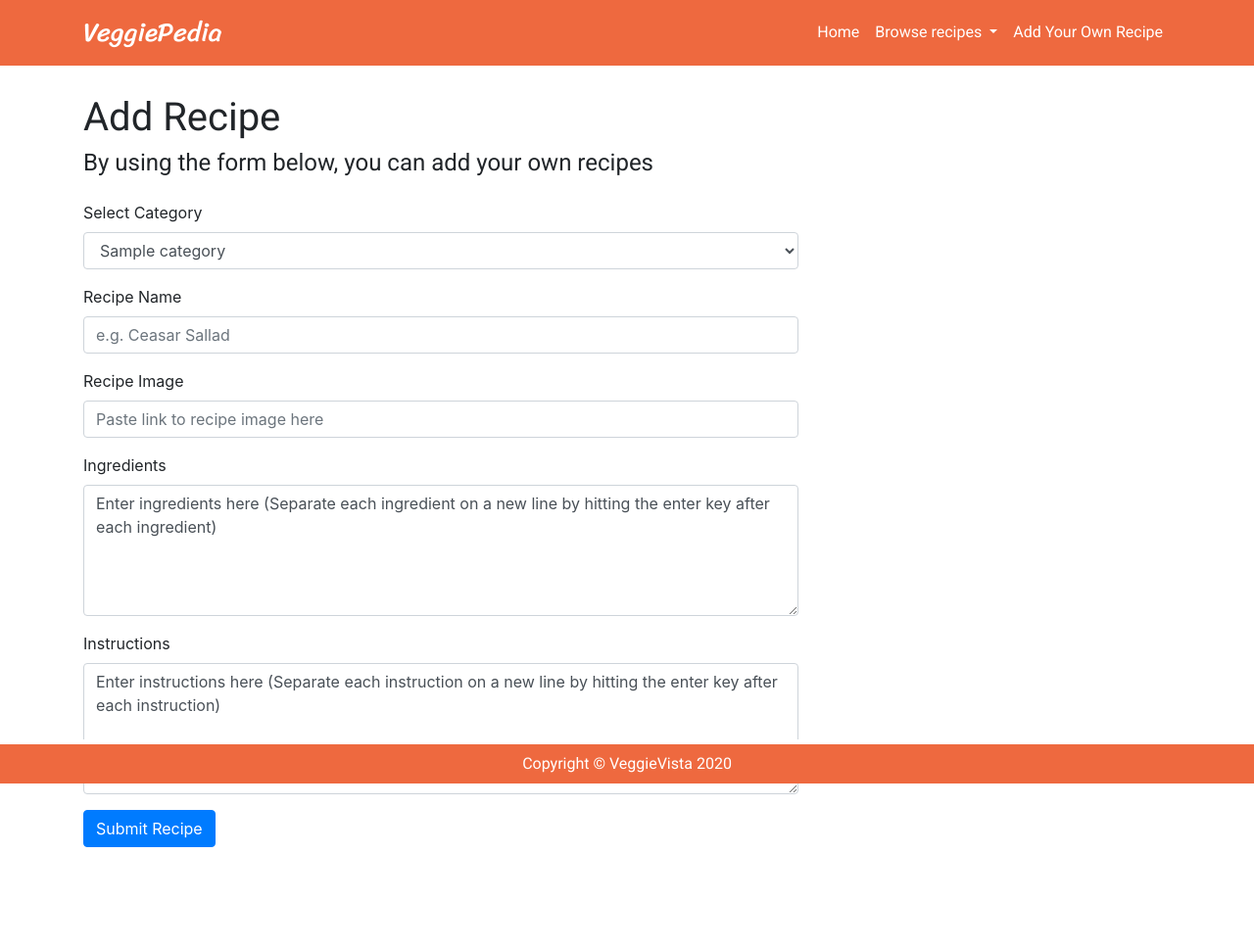
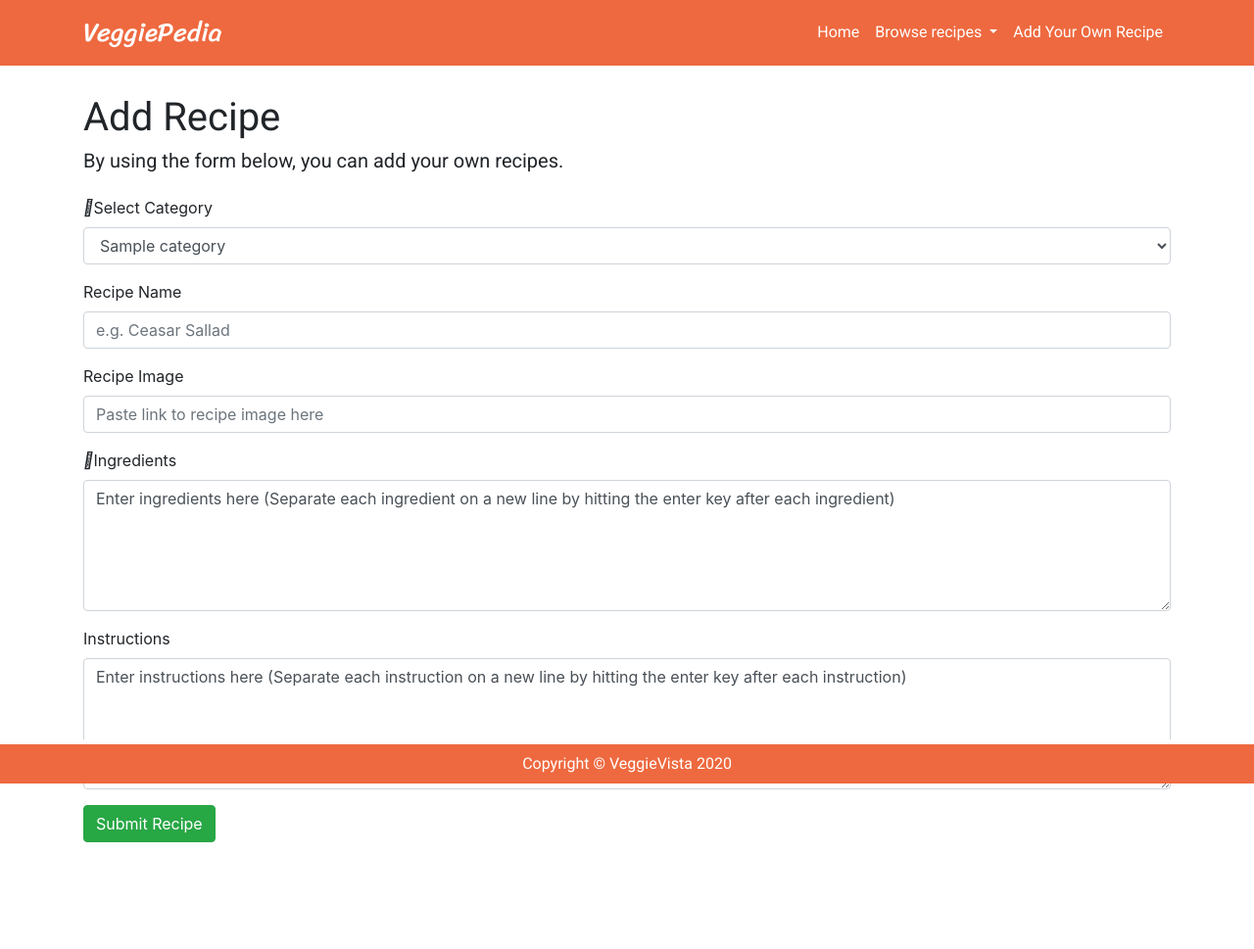
Before and after one commit to 3PU/cook-book-milestone-project, a Flask app: page /add_recipes in a window 1280 px wide. Shown: the whole page at 98% size. After the commit the page ends 860 px from the top, so only its background shows below. Run offline with Flask 2, Linux system fonts and the light colour scheme; a database or web service that is not in the repository returns one stand-in record (values such as "Sample title"); some libraries are stand-ins or nearby versions.

Commit message:
Added icons and further styling

```diff
--- a/templates/add_recipes.html
+++ b/templates/add_recipes.html
@@ -2,16 +2,16 @@
 {% block content %}
 
 <div class="container">
-    <div class="page-title">
+    <div class="page-title form-heading col-md-12">
         <h1>Add Recipe</h1>
-        <h4>By using the form below, you can add your own recipes</h4>
+        <h5>By using the form below, you can add your own recipes.</h5>
     </div>
 
 <div class="row">
-      <div class="col-lg-8 mb-4">
+      <div class="col-md-12 mb-4">
         <form action="{{url_for('insert_recipe')}}" method="POST" name="addRecipe" id="addRecipe">
             <div class="form-group">
-                <label>Select Category</label>
+                <i class="fas fa-align-center"></i><label class="form-field-description">Select Category</label>
                     <select class="form-control" id="category_name" name="category_name">
                         {% for category in categories %}
                         <option>{{category.category_name}}</option>
@@ -20,31 +20,29 @@
                 </div>
             <div class="form-group">
                 <div class="controls">
-                <label>Recipe Name</label>
+                <i class="fas fa-pencil-alt"></i><label class="form-field-description">Recipe Name</label>
                 <input class="form-control" id="recipe_name" name="recipe_name" type="text" required data-validation-required-message="Please enter a recipe name." placeholder="e.g. Ceasar Sallad">
                 </div>
             </div>
             <div class="form-group">
                 <div class="controls">
-                <label>Recipe Image</label>
+                <i class="far fa-images"></i><label class="form-field-description">Recipe Image</label>
                 <input class="form-control" id="image_link" name="image_link" type="url" pattern="https://.*" required data-validation-required-message="Please enter a valid link to the recipe image." placeholder="Paste link to recipe image here">
                 </div>
             </div>
             <div class="form-group">
                 <div class="controls">
-                <label>Ingredients</label>
+                <i class="fas fa-list-ul"></i><label class="form-field-description">Ingredients</label>
                 <textarea type="text" class="form-control" id="ingredients" name="ingredients" rows="5">Enter ingredients here (Separate each ingredient on a new line by hitting the enter key after each ingredient)</textarea>
                 </div>
             </div>
             <div class="form-group">
                 <div class="controls">
-                <label>Instructions</label>
+                <i class="fas fa-clipboard-list"></i><label class="form-field-description">Instructions</label>
                 <textarea type="text" class="form-control" id="instructions" name="instructions" rows="5">Enter instructions here (Separate each instruction on a new line by hitting the enter key after each instruction)</textarea>
                 </div>
             </div>
-            <div id="success"></div>
-            <!-- For success/fail messages -->
-            <button type="submit" class="btn btn-primary" id="sendMessageButton">Submit Recipe</button>
+            <button type="submit" class="btn btn-success" id="sendMessageButton">Submit Recipe</button>
         </form>
       </div>
 
```
Also changed, not shown: templates/edit_recipe.html (+10 -12 lines).
